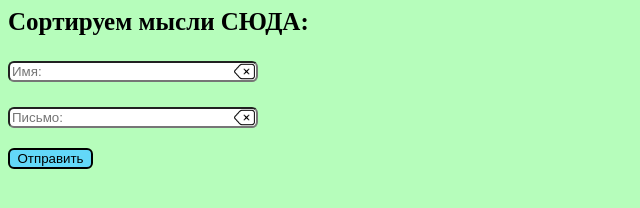
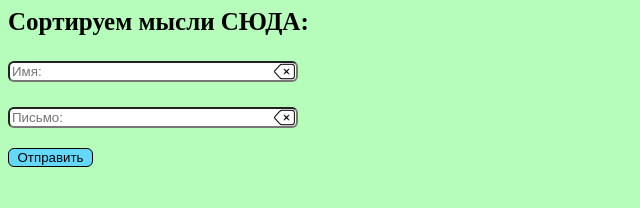
Before and after one commit to IrinaVergun/chat, a website: page index.html in a window 1280 px wide. Shown: the whole page, without its empty margins (0-640 px from the left). Drawn offline with Linux system fonts and the light colour scheme.

Commit message:
подставляю

```diff
--- a/style.css
+++ b/style.css
@@ -1,12 +1,12 @@
 .delete {
   position: absolute;
   width: 21px;
-  right: -5px;
+  right: -6px;
   top: 0;
 }
 input {
   /* margin-top: 25px; */
-  width: 242px;
+  width: 282px;
   border-radius: 6px;
 
   /* position: absolute;     */
@@ -19,7 +19,7 @@ input {
   border-radius: 6px;
   font-weight: 400;
   margin-bottom: 20px;
-  border: 2px solid black;
+  border: 1px solid black;
 }
 body {
   background-color: rgb(182, 253, 187);
@@ -31,5 +31,5 @@ body {
 .input {
   position: relative;
   margin-top: 25px;
-  width: 242px;
+  width: 281px;
 }
```
